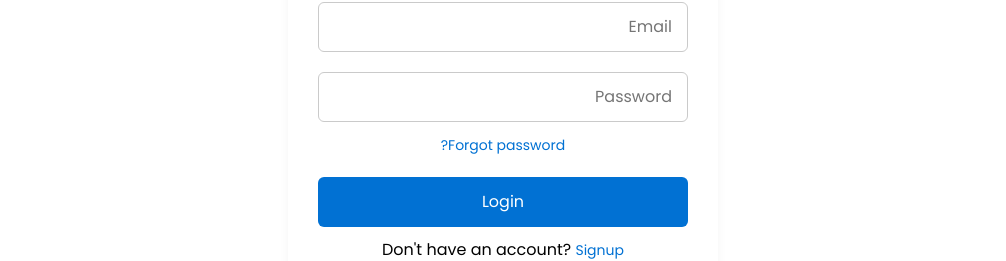
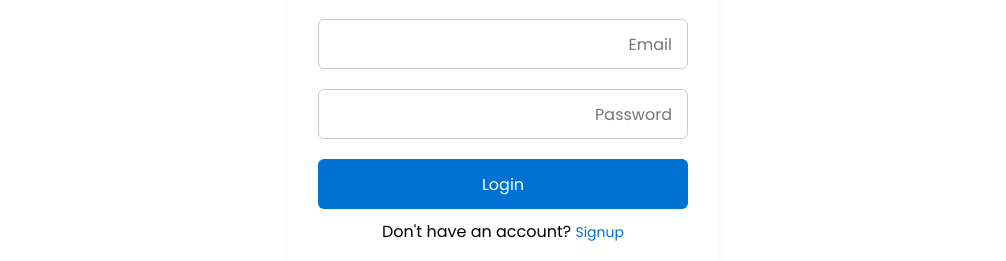
Before and after one commit to michaeleliyahu/WinWin, a React (Create React App) app in the folder job-platform-frontend/: page /login in a window 1280 px wide. Shown: the part 258-519 px from the top of the page, without its empty margins (137-1143 px from the left). Built offline with nearby package versions, Linux system fonts and the light colour scheme; no server answers.

Commit message:
remove unecessary code

```diff
--- a/job-platform-frontend/src/App.js
+++ b/job-platform-frontend/src/App.js
@@ -4,7 +4,6 @@ import LoginPage from "./pages/LoginPage";
 import RegisterPage from "./pages/RegisterPage";
 import CompanyPage from "./pages/CompanyPage";
 import HomePage from "./pages/HomePage";
-import CandidateApplication from "./components/CandidateApplication";
 import ApplicationPage from "./pages/ApplicationPage";
 import AppLayout from "./components/AppLayout";
 import ThankYouPage from "./pages/ThankYouPage.jsx";
--- a/job-platform-frontend/src/pages/CompanyPage.jsx
+++ b/job-platform-frontend/src/pages/CompanyPage.jsx
@@ -1,16 +1,13 @@
 import React, { useEffect, useState } from "react";
 import { getAllCompanies } from "../services/companyService";
 import CompanyCard from "../components/CompanyCard";
-import { Box, Typography, useMediaQuery } from "@mui/material";
-import { useTheme } from "@mui/material/styles";
+import { Box, Typography } from "@mui/material";
 import { useNavigate } from "react-router-dom";
 import "../styles/companyPage.css";
 
 export default function CompanyPage() {
   const [companies, setCompanies] = useState([]);
   const navigate = useNavigate();
-  const theme = useTheme();
-  const isMobile = useMediaQuery(theme.breakpoints.down("sm"));
 
   useEffect(() => {
     const fetchCompanies = async () => {
--- a/job-platform-frontend/src/pages/LoginPage.jsx
+++ b/job-platform-frontend/src/pages/LoginPage.jsx
@@ -57,7 +57,7 @@ export default function LoginPage() {
             {error && <p style={{ color: "red", marginTop: "10px" }}>{error}</p>}
 
             <div className="form-link">
-              <a href="#" className="forgot-pass">Forgot password?</a>
+              {/* <a href="#" className="forgot-pass">Forgot password?</a> */}
             </div>
 
             <div className="field button-field">
```
